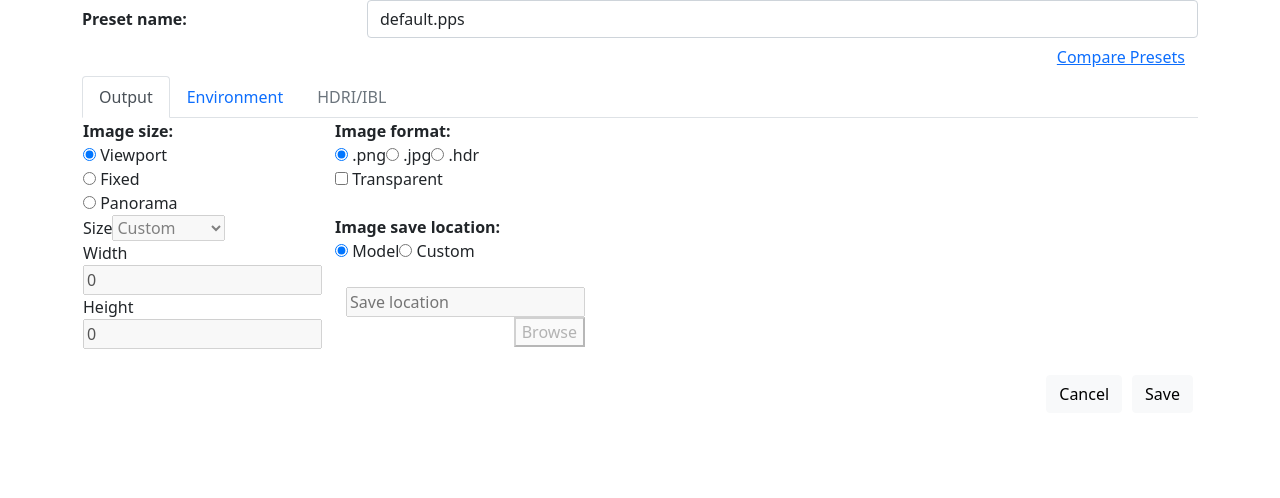
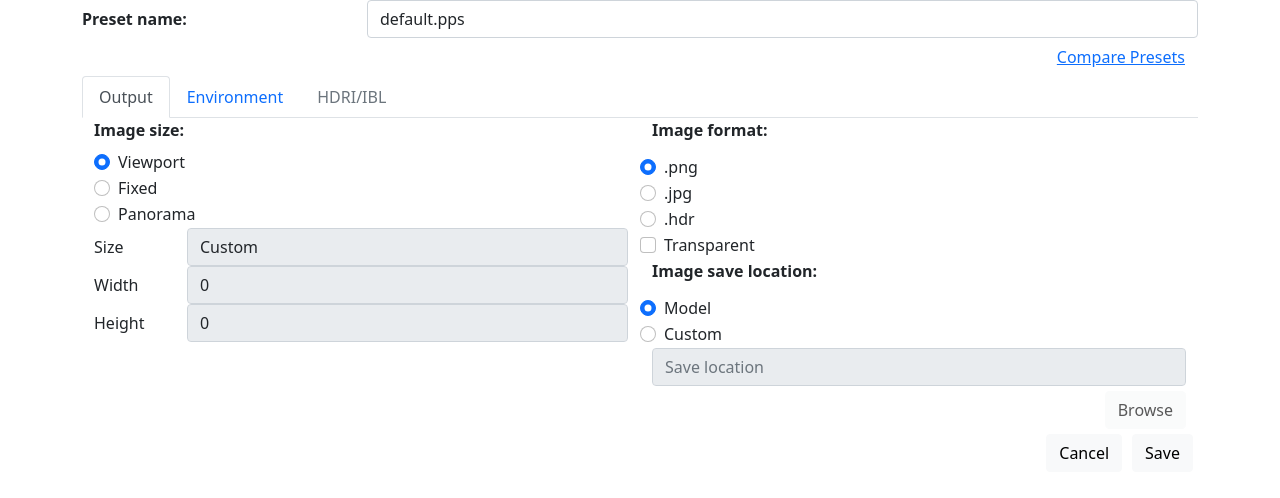
Before and after one commit to AVBursch/options, a React (Create React App) app: page / in a window 1280 px wide. Shown: the top 498 px of the page. Built offline with nearby package versions, Linux system fonts and the light colour scheme.

Commit message:
output styled

```diff
--- a/src/Components/output.jsx
+++ b/src/Components/output.jsx
@@ -1,4 +1,6 @@
 import React from 'react';
+import { Button, Col, Container, Form, Row } from 'react-bootstrap';
+import 'bootstrap/dist/css/bootstrap.min.css';
 
 class Output extends React.Component {
     constructor(props) {
@@ -48,15 +50,18 @@ class Output extends React.Component {
     render() {
         return (
             <React.Fragment>
-                <div style={{ backgroundColor: "white" }}>
-                    <table style={{ width: 500 }}>
-                        <tbody>
-                            <tr>
-                                <td>
-                                    <div style={{ height: 250, width: 250 }}>
-                                        <label><b>{this.props.translations[this.props.language].imageSize}</b></label>
-                                        <br />
-                                        <input type="radio" name="imageSize" value="Viewport"
+                <Container>
+                    <Row>
+                        <Col>
+                            <Form.Label style={{ fontWeight: 600 }}>
+                                {this.props.translations[this.props.language].imageSize}
+                            </Form.Label>
+                            <Form.Group>
+                                <Form.Check
+                                    type="radio"
+                                    value="viewport"
+                                    name="imageSize"
+                                    label={this.props.translations[this.props.language].viewport}
                                     checked={this.props.options.output_dimensions === "viewport" ? true : false}
                                     onChange={(e) => {
                                         if (e.target.checked) {
@@ -64,9 +69,12 @@ class Output extends React.Component {
                                             this.props.updateOptions(this.props.options);
                                         }
                                     }}
-                                        /> {this.props.translations[this.props.language].viewport}
-                                        <br />
-                                        <input type="radio" name="imageSize" value="fixed"
+                                ></Form.Check>
+                                <Form.Check
+                                    type="radio"
+                                    value="fixed"
+                                    name="imageSize"
+                                    label={this.props.translations[this.props.language].fixed}
                                     checked={this.props.options.output_dimensions === "fixed" ? true : false}
                                     onChange={(e) => {
                                         if (e.target.checked) {
@@ -74,9 +82,12 @@ class Output extends React.Component {
                                             this.props.updateOptions(this.props.options);
                                         }
                                     }}
-                                        /> {this.props.translations[this.props.language].fixed}
-                                        <br />
-                                        <input type="radio" name="imageSize" value="panorama"
+                                ></Form.Check>
+                                <Form.Check
+                                    type="radio"
+                                    value="panorama"
+                                    name="imageSize"
+                                    label={this.props.translations[this.props.language].panorama}
                                     checked={this.props.options.output_dimensions === "panorama" ? true : false}
                                     onChange={(e) => {
                                         if (e.target.checked) {
@@ -85,10 +96,14 @@ class Output extends React.Component {
                                             this.props.updateOptions(this.props.options);
                                         }
                                     }}
-                                        /> {this.props.translations[this.props.language].panorama}
-                                        <br />
-                                        <label>{this.props.translations[this.props.language].size}</label>
-                                        <select
+                                ></Form.Check>
+                            </Form.Group>
+                            <Form.Group as={Row}>
+                                <Form.Label column sm="2">
+                                    {this.props.translations[this.props.language].size}
+                                </Form.Label>
+                                <Col sm="10">
+                                    <Form.Control as="select"
                                         ref={this.dimensionsRef}
                                         disabled={this.props.options.output_dimensions !== "fixed"}
                                         defaultValue={this.getImageSizeValue()}
@@ -110,10 +125,15 @@ class Output extends React.Component {
                                                 return (<option key={index} value={dimension.value}>{dimension.description}</option>)
                                             })
                                         }
-                                        </select>
-                                        <br />
-                                        <label>{this.props.translations[this.props.language].width}</label>
-                                        <input
+                                    </Form.Control>
+                                </Col>
+                            </Form.Group>
+                            <Form.Group as={Row}>
+                                <Form.Label column sm="2">
+                                    {this.props.translations[this.props.language].width}
+                                </Form.Label>
+                                <Col sm="10">
+                                    <Form.Control
                                         ref={this.widthRef}
                                         type="number"
                                         disabled={this.props.options.output_dimensions === "viewport"}
@@ -125,11 +145,15 @@ class Output extends React.Component {
                                                 this.props.options.output_dimensions_height = this.props.options.output_dimensions_width > 0 ? this.props.options.output_dimensions_width / (2 / 1) : 0;
                                             }
                                             this.props.updateOptions(this.props.options);
-                                            }}
-                                        />
-                                        <br />
-                                        <label>{this.props.translations[this.props.language].height}</label>
-                                        <input
+                                        }}></Form.Control>
+                                </Col>
+                            </Form.Group>
+                            <Form.Group as={Row}>
+                                <Form.Label column sm="2">
+                                    {this.props.translations[this.props.language].height}
+                                </Form.Label>
+                                <Col sm="10">
+                                    <Form.Control
                                         ref={this.heightRef}
                                         type="number"
                                         disabled={this.props.options.output_dimensions !== "fixed"}
@@ -139,17 +163,23 @@ class Output extends React.Component {
                                             this.props.options.output_dimensions_height = +value;
                                             this.props.updateOptions(this.props.options);
                                         }}
-                                        />
-                                        <br />
-                                    </div>
-                                </td>
-
-
-                                <td>
-                                    <div style={{ height: 250, width: 250 }}>
-                                        <label><b>{this.props.translations[this.props.language].imageFormat}</b></label>
-                                        <br />
-                                        <input type="radio" name="imageFormat" value="png"
+                                    ></Form.Control>
+                                </Col>
+                            </Form.Group>
+                        </Col>
+                        <Col>
+                            <Form.Group as={Row} style={{ marginBottom: 5 }}>
+                                <Form.Label style={{ fontWeight: 600 }}>
+                                    {this.props.translations[this.props.language].imageFormat}
+                                </Form.Label>
+                            </Form.Group>
+                            <Form.Group as={Row}>
+                                <Form.Check
+                                    type="radio"
+                                    name="imageFormat"
+                                    value="png"
+                                    label=".png"
+                                    style={{ marginRight: 5 }}
                                     checked={this.props.options.output_format === "png" || this.props.options.output_format === "pnga" ? true : false}
                                     onChange={(e) => {
                                         if (e.target.checked) {
@@ -157,8 +187,13 @@ class Output extends React.Component {
                                             this.props.updateOptions(this.props.options);
                                         }
                                     }}
-                                        /> .png
-                                <input type="radio" name="imageFormat" value="jpg"
+                                ></Form.Check>
+                                <Form.Check
+                                    type="radio"
+                                    name="imageFormat"
+                                    value="jpg"
+                                    label=".jpg"
+                                    style={{ marginRight: 5 }}
                                     checked={this.props.options.output_format === "jpg" ? true : false}
                                     onChange={(e) => {
                                         if (e.target.checked) {
@@ -166,8 +201,12 @@ class Output extends React.Component {
                                             this.props.updateOptions(this.props.options);
                                         }
                                     }}
-                                        /> .jpg
-                                <input type="radio" name="imageFormat" value="hdr"
+                                ></Form.Check>
+                                <Form.Check
+                                    type="radio"
+                                    name="imageFormat"
+                                    value="hdr"
+                                    label=".hdr"
                                     checked={this.props.options.output_format === "hdr" ? true : false}
                                     onChange={(e) => {
                                         if (e.target.checked) {
@@ -175,20 +214,32 @@ class Output extends React.Component {
                                             this.props.updateOptions(this.props.options);
                                         }
                                     }}
-                                        /> .hdr
-                                <br />
-                                        <input ref={this.transparentRef} type="checkbox"
+                                ></Form.Check>
+                            </Form.Group>
+                            <Form.Group as={Row}>
+                                <Form.Check
+                                    ref={this.transparentRef}
+                                    type="checkbox"
+                                    label={this.props.translations[this.props.language].transparent}
                                     checked={this.props.options.output_format === "pnga" ? true : false}
                                     onChange={(e) => {
                                         this.props.options.output_format = e.target.checked ? "pnga" : "png";
                                         this.props.updateOptions(this.props.options);
                                     }}
-                                        /> {this.props.translations[this.props.language].transparent}
-                                        <br />
-                                        <br />
-                                        <label><b>{this.props.translations[this.props.language].imageSaveLocation}</b></label>
-                                        <br />
-                                        <input type="radio" name="imageSave" value="model"
+                                ></Form.Check>
+                            </Form.Group>
+                            <Form.Group as={Row} style={{ marginBottom: 5 }}>
+                                <Form.Label style={{ fontWeight: 600 }}>
+                                    {this.props.translations[this.props.language].imageSaveLocation}
+                                </Form.Label>
+                            </Form.Group>
+                            <Form.Group as={Row}>
+                                <Form.Check
+                                    type="radio"
+                                    name="imageSave"
+                                    value="model"
+                                    style={{ marginRight: 5 }}
+                                    label={this.props.translations[this.props.language].model}
                                     checked={this.props.options.output_mode === "model" ? true : false}
                                     onChange={(e) => {
                                         if (e.target.checked) {
@@ -197,8 +248,12 @@ class Output extends React.Component {
                                             this.props.updateOptions(this.props.options);
                                         }
                                     }}
-                                        /> {this.props.translations[this.props.language].model}
-                                        <input type="radio" name="imageSave" value="custom"
+                                ></Form.Check>
+                                <Form.Check
+                                    type="radio"
+                                    name="imageSave"
+                                    value="custom"
+                                    label={this.props.translations[this.props.language].custom}
                                     checked={this.props.options.output_mode === "custom" ? true : false}
                                     onChange={(e) => {
                                         if (e.target.checked) {
@@ -206,36 +261,39 @@ class Output extends React.Component {
                                             this.props.updateOptions(this.props.options);
                                         }
                                     }}
-                                        /> {this.props.translations[this.props.language].custom}
-                                        <br />
-                                        <br />
-                                        <input
+                                ></Form.Check>
+                            </Form.Group>
+                            <Form.Group as={Row} style={{marginBottom: 5}}>
+                                <Col>
+                                    <Form.Control
                                         ref={this.outputDirectoryRef}
                                         disabled={this.props.options.output_mode === "model"}
-                                            style={{ float: 'right' }}
                                         placeholder="Save location"
                                         onChange={(e) => {
                                             const value = e.target.value;
                                             this.props.options.output_directory = value;
                                             this.props.updateOptions(this.props.options);
                                         }}
-                                        />
-                                        <br />
-                                        <button
+                                    ></Form.Control>
+                                </Col>
+                            </Form.Group>
+                            <Form.Group as={Row}>
+                                <Col>
+                                    <Button
+                                        variant="light"
+                                        style={{ float: "right" }}
                                         disabled={this.props.options.output_mode === "model"}
-                                            style={{ float: 'right' }}
                                         onClick={(e) => {
                                             this.props.getOutputDirectory();
                                         }}
                                     >
                                         {this.props.translations[this.props.language].browse}
-                                        </button>
-                                    </div>
-                                </td>
-                            </tr>
-                        </tbody>
-                    </table>
-                </div>
+                                    </Button>
+                                </Col>
+                            </Form.Group>
+                        </Col>
+                    </Row>
+                </Container>
             </React.Fragment>
         )
     }
```
Lines whose indentation alone changed are shown as unchanged.
